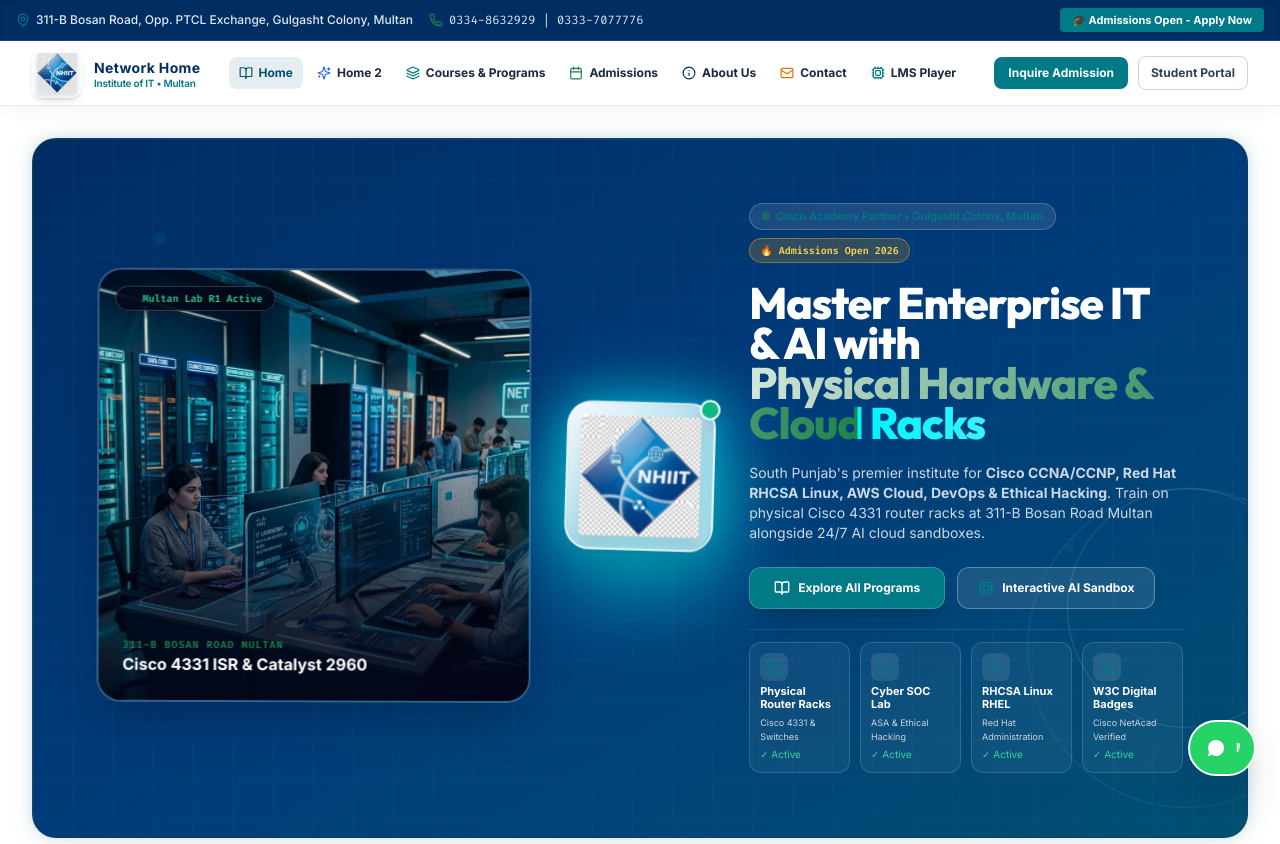
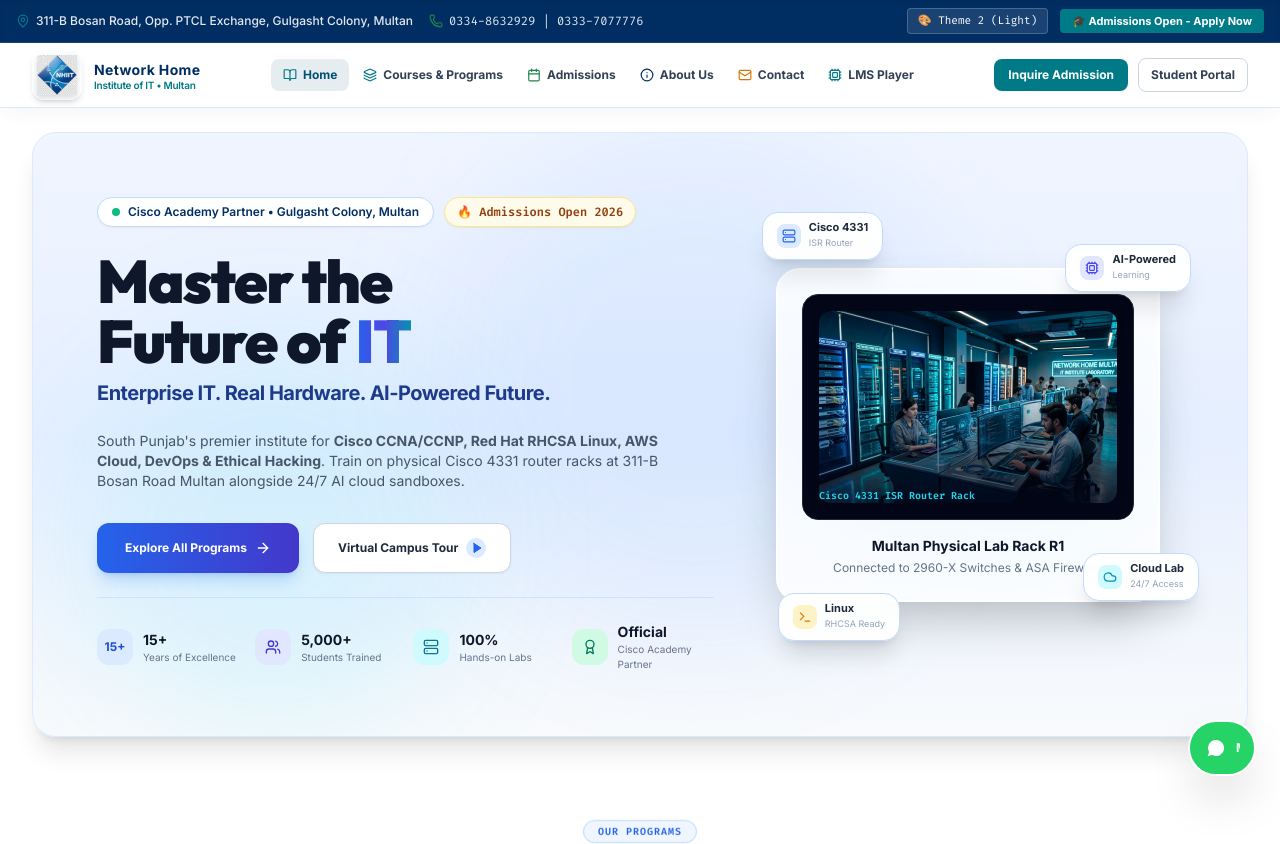
Before and after one commit to najeebulhussan/cyberaiacademy, a React (Vite) app: page / in a window 1280 px wide. Shown: the top 844 px of the page. Built offline with nearby package versions, Linux system fonts and the light colour scheme.

Commit message:
Set Home 2 as default home and disable legacy explore main home

```diff
--- a/src/App.tsx
+++ b/src/App.tsx
@@ -1,5 +1,4 @@
 import React, { useState, useEffect } from 'react';
-import ExploreView from '@/components/ExploreView';
 import Home2View from '@/components/Home2View';
 import CourseCatalogView from '@/components/CourseCatalogView';
 import AboutUsView from '@/components/AboutUsView';
@@ -19,12 +18,13 @@
 
 export default function App() {
   const { profile } = useAcademyStore();
-  const [activeTab, setActiveTab] = useState<'explore' | 'home2' | 'programs' | 'about' | 'admissions' | 'contact' | 'learning' | 'player' | 'tutor' | 'badges' | 'admin'>('explore');
+  const [activeTab, setActiveTab] = useState<'explore' | 'home2' | 'programs' | 'about' | 'admissions' | 'contact' | 'learning' | 'player' | 'tutor' | 'badges' | 'admin'>('home2');
   const [mobileMenuOpen, setMobileMenuOpen] = useState(false);
   const [isAdmissionOpen, setIsAdmissionOpen] = useState(false);
   const [isAdminAuthOpen, setIsAdminAuthOpen] = useState(false);
   const [isAdminAuthenticated, setIsAdminAuthenticated] = useState(false);
   const [isVerifierOpen, setIsVerifierOpen] = useState(false);
+  const [activeTheme, setActiveTheme] = useState<'theme2' | 'theme1'>('theme2');
 
   // Sync tab with URL hash
   useEffect(() => {
@@ -32,6 +32,8 @@
       const hash = window.location.hash.replace('#', '');
       if (['explore', 'home2', 'programs', 'about', 'admissions', 'contact', 'learning', 'player', 'tutor', 'badges', 'admin'].includes(hash)) {
         setActiveTab(hash as any);
+      } else if (!hash) {
+        setActiveTab('home2');
       }
     };
 
@@ -52,7 +54,7 @@
   };
 
   return (
-    <div className="min-h-screen bg-white text-slate-800 flex flex-col justify-between selection:bg-accentCyan/20">
+    <div className={`min-h-screen flex flex-col justify-between selection:bg-accentCyan/20 transition-colors duration-300 ${activeTheme === 'theme2' ? 'bg-white text-slate-800' : 'bg-slate-950 text-slate-100'}`}>
 
       {/* 1. TOP MULTAN CAMPUS CONTACT BAR */}
       <div className="bg-[#002D62] text-white py-2 px-4 text-xs font-sans relative z-50 transition-all flex flex-col md:flex-row items-center justify-between gap-2 shadow-inner border-b border-white/10">
@@ -69,6 +71,13 @@
 
         <div className="flex items-center gap-3">
           <button
+            onClick={() => setActiveTheme(activeTheme === 'theme2' ? 'theme1' : 'theme2')}
+            className="bg-white/10 hover:bg-white/20 text-white px-2.5 py-1 rounded text-[11px] font-mono transition-all flex items-center gap-1 cursor-pointer border border-white/20"
+            title="Toggle between Theme 2 (Executive Light) & Theme 1 (Classic Dark)"
+          >
+            🎨 {activeTheme === 'theme2' ? 'Theme 2 (Light)' : 'Theme 1 (Dark)'}
+          </button>
+          <button
             onClick={() => setIsAdmissionOpen(true)}
             className="bg-[#007A87] hover:bg-[#005073] text-white px-3 py-1 rounded text-[11px] font-bold transition-all shadow-sm flex items-center gap-1 cursor-pointer"
           >
@@ -78,12 +87,12 @@
       </div>
 
       {/* 2. OFFICIAL NETWORK HOME HEADER NAVBAR (GLOSSY GLASS) */}
-      <header className="sticky top-0 z-40 glass-nav w-full transition-all">
+      <header className={`sticky top-0 z-40 w-full transition-all ${activeTheme === 'theme2' ? 'glass-nav' : 'bg-slate-900/90 backdrop-blur-md border-b border-slate-800'}`}>
         <div className="max-w-7xl mx-auto px-4 sm:px-6 lg:px-8 h-16 flex items-center justify-between gap-4">
 
           {/* Brand Logo with 3D Glass Badge */}
           <div
-            onClick={() => handleSetTab('explore')}
+            onClick={() => handleSetTab('home2')}
             className="flex items-center gap-3 cursor-pointer shrink-0 group"
           >
             <div className="nhiit-logo-badge p-1 rounded-xl bg-gradient-to-br from-white/80 via-blue-50/50 to-white/30 backdrop-blur-md border border-white/80 shadow-md">
@@ -93,40 +102,30 @@
                 className="w-10 h-10 object-contain drop-shadow-md group-hover:scale-105 transition-transform"
               />
             </div>
-            <div className="flex flex-col text-slate-900 leading-none">
+            <div className={`flex flex-col leading-none ${activeTheme === 'theme2' ? 'text-slate-900' : 'text-white'}`}>
               <span className="font-sans font-extrabold text-sm tracking-wide text-[#002D62] group-hover:text-[#007A87] transition-colors">Network Home</span>
               <span className="font-sans font-semibold text-[10px] text-[#007A87] tracking-tight">Institute of IT • Multan</span>
             </div>
           </div>
 
-          {/* Desktop Navigation Links */}
+          {/* Desktop Navigation Links (Home 2 is default Home, Main Home 1 is hidden) */}
           <nav className="hidden lg:flex items-center gap-1">
             <button
-              onClick={() => handleSetTab('explore')}
-              className={`px-2.5 py-2 text-xs font-bold rounded-lg transition-all flex items-center gap-1.5 ${
-                activeTab === 'explore'
+              onClick={() => handleSetTab('home2')}
+              className={`px-3 py-2 text-xs font-bold rounded-lg transition-all flex items-center gap-1.5 ${
+                activeTab === 'home2'
                   ? 'text-[#005073] bg-[#005073]/10 font-bold'
-                  : 'text-slate-650 hover:text-slate-900 hover:bg-slate-50'
+                  : activeTheme === 'theme2' ? 'text-slate-700 hover:text-slate-900 hover:bg-slate-50' : 'text-slate-300 hover:text-white hover:bg-slate-800'
               }`}
             >
-              <BookOpen className="w-3.5 h-3.5" /> Home
-            </button>
-            <button
-              onClick={() => handleSetTab('home2')}
-              className={`px-2.5 py-2 text-xs font-bold rounded-lg transition-all flex items-center gap-1.5 ${
-                activeTab === 'home2'
-                  ? 'text-blue-600 bg-blue-50 font-bold'
-                  : 'text-slate-650 hover:text-slate-900 hover:bg-slate-50'
-              }`}
-            >
-              <Sparkles className="w-3.5 h-3.5 text-blue-600 animate-pulse" /> Home 2
+              <BookOpen className="w-3.5 h-3.5 text-[#007A87]" /> Home
             </button>
             <button
               onClick={() => handleSetTab('programs')}
               className={`px-2.5 py-2 text-xs font-bold rounded-lg transition-all flex items-center gap-1.5 ${
                 activeTab === 'programs'
                   ? 'text-[#005073] bg-[#005073]/10 font-bold'
-                  : 'text-slate-650 hover:text-slate-900 hover:bg-slate-50'
+                  : activeTheme === 'theme2' ? 'text-slate-700 hover:text-slate-900 hover:bg-slate-50' : 'text-slate-300 hover:text-white hover:bg-slate-800'
               }`}
             >
               <Layers className="w-3.5 h-3.5 text-[#007A87]" /> Courses & Programs
@@ -136,7 +135,7 @@
               className={`px-2.5 py-2 text-xs font-bold rounded-lg transition-all flex items-center gap-1.5 ${
                 activeTab === 'admissions'
                   ? 'text-[#005073] bg-[#005073]/10 font-bold'
-                  : 'text-slate-650 hover:text-slate-900 hover:bg-slate-50'
+                  : activeTheme === 'theme2' ? 'text-slate-700 hover:text-slate-900 hover:bg-slate-50' : 'text-slate-300 hover:text-white hover:bg-slate-800'
               }`}
             >
               <Calendar className="w-3.5 h-3.5 text-accentGreen" /> Admissions
@@ -146,7 +145,7 @@
               className={`px-2.5 py-2 text-xs font-bold rounded-lg transition-all flex items-center gap-1.5 ${
                 activeTab === 'about'
                   ? 'text-[#005073] bg-[#005073]/10 font-bold'
-                  : 'text-slate-650 hover:text-slate-900 hover:bg-slate-50'
+                  : activeTheme === 'theme2' ? 'text-slate-700 hover:text-slate-900 hover:bg-slate-50' : 'text-slate-300 hover:text-white hover:bg-slate-800'
               }`}
             >
               <Info className="w-3.5 h-3.5 text-[#002D62]" /> About Us
@@ -156,7 +155,7 @@
               className={`px-2.5 py-2 text-xs font-bold rounded-lg transition-all flex items-center gap-1.5 ${
                 activeTab === 'contact'
                   ? 'text-[#005073] bg-[#005073]/10 font-bold'
-                  : 'text-slate-650 hover:text-slate-900 hover:bg-slate-50'
+                  : activeTheme === 'theme2' ? 'text-slate-700 hover:text-slate-900 hover:bg-slate-50' : 'text-slate-300 hover:text-white hover:bg-slate-800'
               }`}
             >
               <Mail className="w-3.5 h-3.5 text-amber-600" /> Contact
@@ -166,7 +165,7 @@
               className={`px-2.5 py-2 text-xs font-bold rounded-lg transition-all flex items-center gap-1.5 ${
                 activeTab === 'player'
                   ? 'text-[#005073] bg-[#005073]/10 font-bold'
-                  : 'text-slate-650 hover:text-slate-900 hover:bg-slate-50'
+                  : activeTheme === 'theme2' ? 'text-slate-700 hover:text-slate-900 hover:bg-slate-50' : 'text-slate-300 hover:text-white hover:bg-slate-800'
               }`}
             >
               <Cpu className="w-3.5 h-3.5 text-[#007A87]" /> LMS Player
@@ -206,12 +205,44 @@
         {mobileMenuOpen && (
           <div className="lg:hidden border-t border-slate-200 bg-white p-4 space-y-2 shadow-xl animate-fade-in">
             <button
-              onClick={() => handleSetTab('explore')}
+              onClick={() => handleSetTab('home2')}
               className={`w-full text-left px-4 py-2.5 rounded-lg text-xs font-bold flex items-center gap-2 ${
-                activeTab === 'explore' ? 'bg-[#005073]/10 text-[#005073]' : 'text-slate-700 hover:bg-slate-50'
+                activeTab === 'home2' ? 'bg-[#005073]/10 text-[#005073]' : 'text-slate-700 hover:bg-slate-50'
               }`}
             >
-              <BookOpen className="w-4 h-4" /> Programs Catalog
+              <BookOpen className="w-4 h-4" /> Home
+            </button>
+            <button
+              onClick={() => handleSetTab('programs')}
+              className={`w-full text-left px-4 py-2.5 rounded-lg text-xs font-bold flex items-center gap-2 ${
+                activeTab === 'programs' ? 'bg-[#005073]/10 text-[#005073]' : 'text-slate-700 hover:bg-slate-50'
+              }`}
+            >
+              <Layers className="w-4 h-4 text-[#007A87]" /> Courses & Programs
+            </button>
+            <button
+              onClick={() => handleSetTab('admissions')}
+              className={`w-full text-left px-4 py-2.5 rounded-lg text-xs font-bold flex items-center gap-2 ${
+                activeTab === 'admissions' ? 'bg-[#005073]/10 text-[#005073]' : 'text-slate-700 hover:bg-slate-50'
+              }`}
+            >
+              <Calendar className="w-4 h-4 text-accentGreen" /> Admissions
+            </button>
+            <button
+              onClick={() => handleSetTab('about')}
+              className={`w-full text-left px-4 py-2.5 rounded-lg text-xs font-bold flex items-center gap-2 ${
+                activeTab === 'about' ? 'bg-[#005073]/10 text-[#005073]' : 'text-slate-700 hover:bg-slate-50'
+              }`}
+            >
+              <Info className="w-4 h-4 text-[#002D62]" /> About Us
+            </button>
+            <button
+              onClick={() => handleSetTab('contact')}
+              className={`w-full text-left px-4 py-2.5 rounded-lg text-xs font-bold flex items-center gap-2 ${
+                activeTab === 'contact' ? 'bg-[#005073]/10 text-[#005073]' : 'text-slate-700 hover:bg-slate-50'
+              }`}
+            >
+              <Mail className="w-4 h-4 text-amber-600" /> Contact
             </button>
             <button
               onClick={() => handleSetTab('learning')}
@@ -228,21 +259,6 @@
               }`}
             >
               <Cpu className="w-4 h-4 text-[#007A87]" /> LMS Code Player
-            </button>
-            <button
-              onClick={() => handleSetTab('tutor')}
-              className={`w-full text-left px-4 py-2.5 rounded-lg text-xs font-bold flex items-center gap-2 ${
-                activeTab === 'tutor' ? 'bg-[#005073]/10 text-[#005073]' : 'text-slate-700 hover:bg-slate-50'
-              }`}
-            >
-              <HelpCircle className="w-4 h-4 text-accentPurple" /> AI Tutor
-            </button>
-            <button
-              onClick={() => handleSetTab('badges')}
-              className={`w-full text-left px-4 py-2.5 rounded-lg text-xs font-bold flex items-center gap-2 ${
-                activeTab === 'badges' ? 'bg-[#005073]/10 text-[#005073]' : 'text-slate-700 hover:bg-slate-50'
-              }`}
-            >
             </button>
             <div className="border-t border-slate-200 pt-3 flex flex-col gap-2">
               <button
@@ -261,8 +277,8 @@
 
       {/* MAIN CONTENT WORKSPACE VIEWPORT */}
       <main className="flex-1 max-w-7xl w-full mx-auto px-4 sm:px-6 lg:px-8">
-        {activeTab === 'explore' && <ExploreView onNavigateToTab={handleSetTab} />}
         {activeTab === 'home2' && <Home2View onNavigateToTab={handleSetTab} />}
+        {activeTab === 'explore' && <Home2View onNavigateToTab={handleSetTab} />}
         {activeTab === 'programs' && <CourseCatalogView onNavigateToTab={handleSetTab} />}
         {activeTab === 'about' && <AboutUsView />}
         {activeTab === 'admissions' && <AdmissionsView />}
@@ -271,7 +287,7 @@
         {activeTab === 'player' && <LmsView />}
         {activeTab === 'tutor' && <MentorView />}
         {activeTab === 'badges' && <BadgesView />}
-        {activeTab === 'admin' && (isAdminAuthenticated ? <AdminView /> : <ExploreView onNavigateToTab={handleSetTab} />)}
+        {activeTab === 'admin' && (isAdminAuthenticated ? <AdminView /> : <Home2View onNavigateToTab={handleSetTab} />)}
       </main>
 
       {/* FOOTER AREA */}
```
